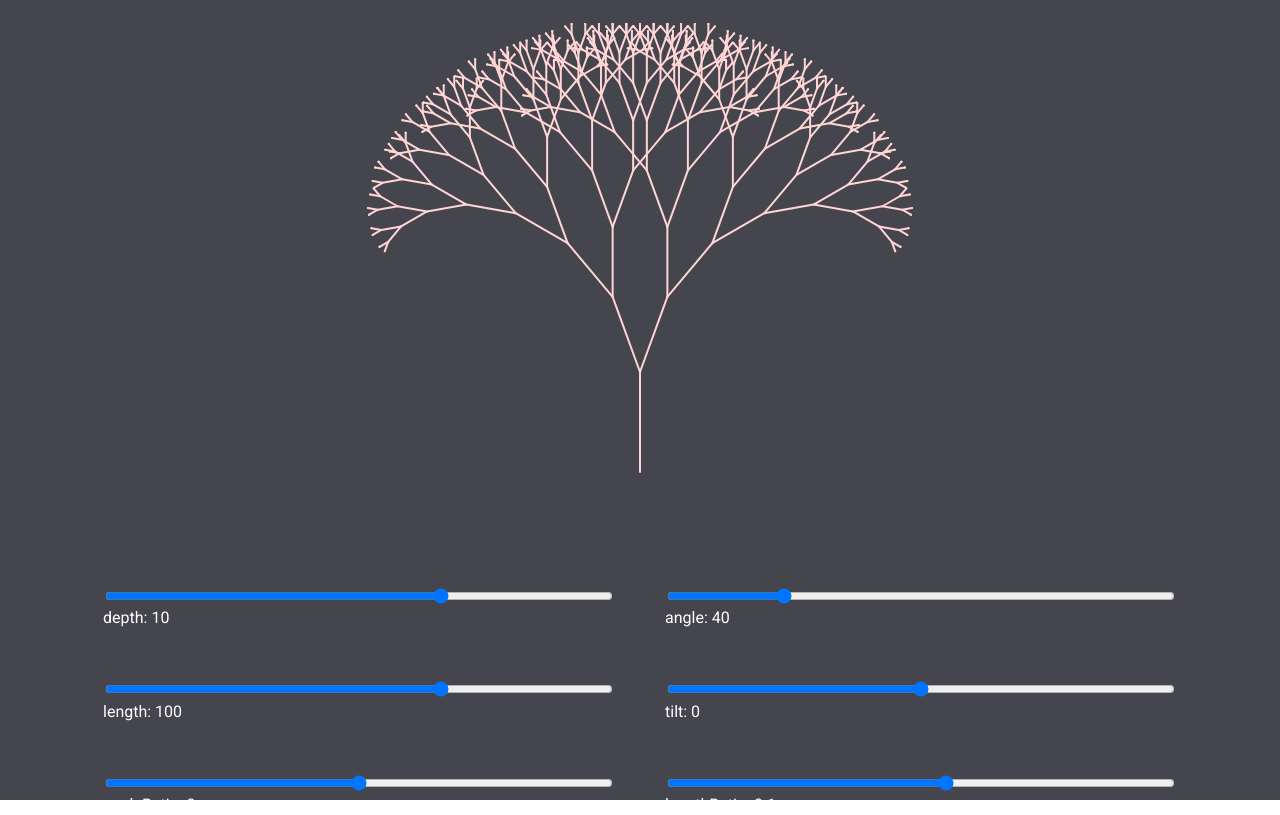
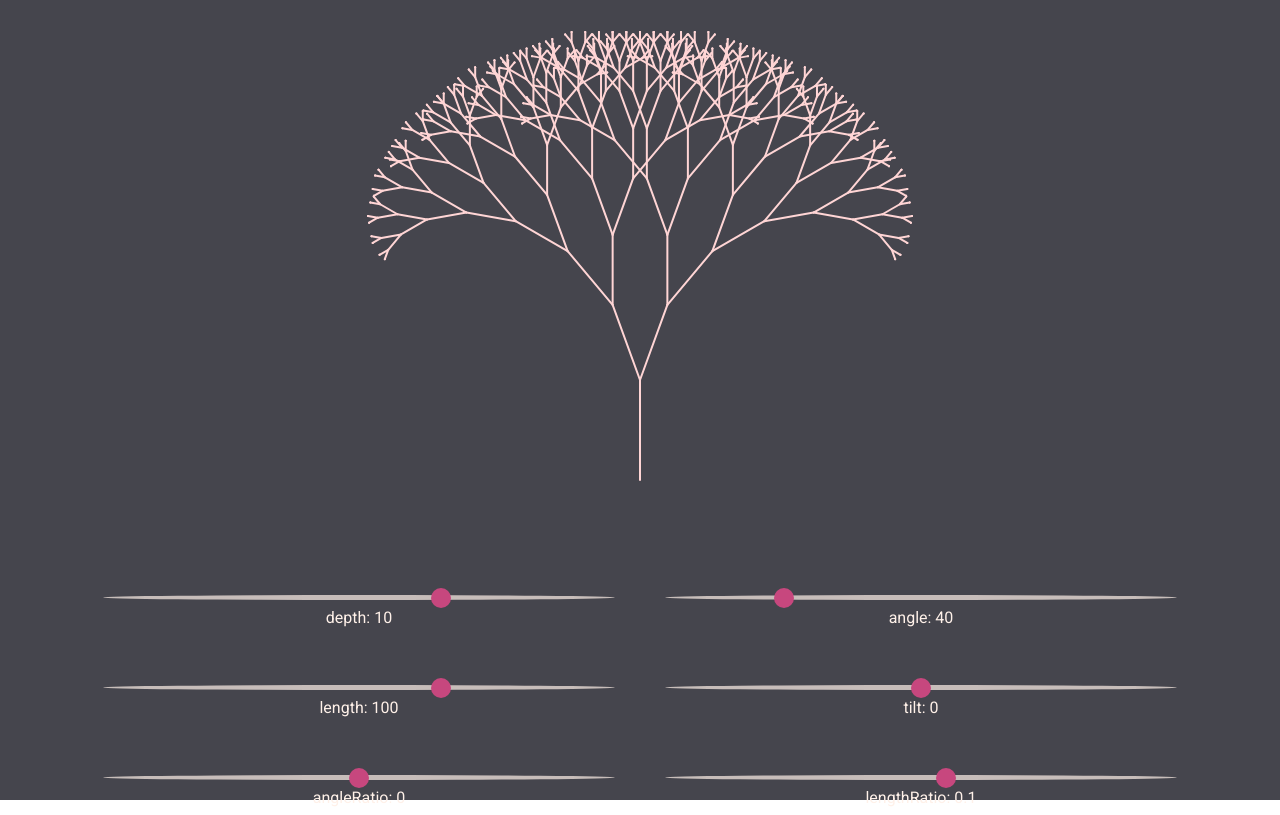
Before and after one commit to montecamo/fractal-tree, a website built with Parcel: page src/index.html in a window 1280 px wide. Built offline with nearby package versions, Linux system fonts and the light colour scheme.

Commit message:
design sliders

```diff
--- a/src/main.js
+++ b/src/main.js
@@ -20,6 +20,7 @@ const sliderFactory = ({ value, min, max, step, property }) => {
     name: property,
     containerClassName: 'slider-container',
     displayClassName: 'slider-name',
+    className: 'slider',
   });
 
   slider.addEventListener('input', e => {
--- a/src/style.css
+++ b/src/style.css
@@ -39,11 +39,49 @@ body,
   display: flex;
   flex-direction: column;
   justify-content: space-around;
+  align-items: center;
   width: 100%;
 }
 
 .slider-name {
-  color: #fff;
+  color: #fff1e9;
   font-family: 'Roboto', sans-serif;
   font-size: 16px;
 }
+
+.slider {
+  -webkit-appearance: none;
+  appearance: none;
+  width: 100%;
+  height: 5px;
+  background: #fff1e9;
+  border-radius: 50%;
+  outline: none;
+  opacity: 0.7;
+  -webkit-transition: 0.2s;
+  transition: opacity 0.2s;
+  cursor: pointer;
+}
+
+.slider:hover {
+  opacity: 1;
+}
+
+.slider::-webkit-slider-thumb {
+  -webkit-appearance: none;
+  appearance: none;
+  width: 20px;
+  height: 20px;
+  border-radius: 50%;
+  background: #ff4893;
+  cursor: pointer;
+}
+
+.slider::-webkit-slider-thumb,
+.slider::-moz-range-thumb {
+  width: 15px;
+  height: 15px;
+  border-radius: 50%;
+  background: #ff4893;
+  cursor: pointer;
+}
```
